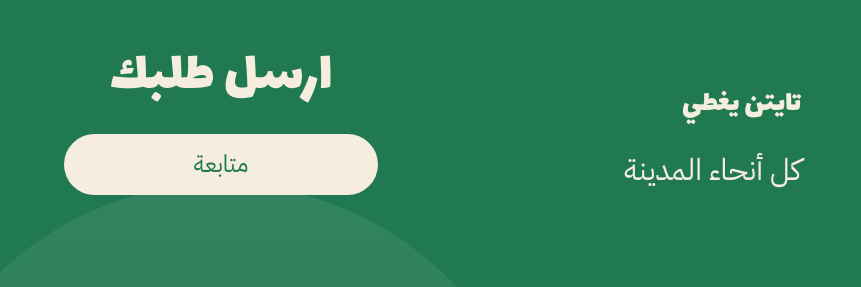
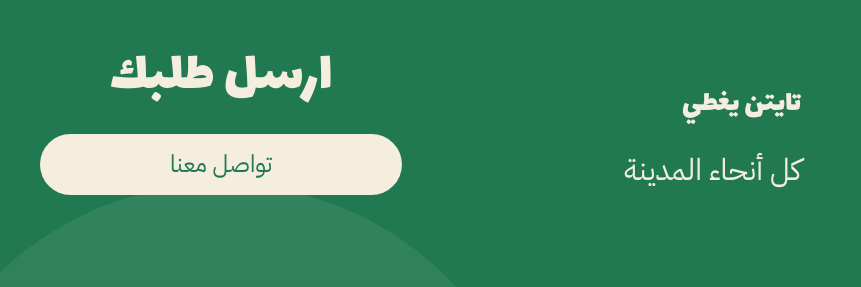
Before and after one commit to DarwishCodes/tytan, a website: page contact-us.html in a window 1280 px wide. Shown: the part 1003-1290 px from the top of the page, 419-1280 px from the left. Drawn offline with nearby package versions, Linux system fonts and the light colour scheme.

Commit message:
fix text

```diff
--- a/contact-us.html
+++ b/contact-us.html
@@ -236,7 +236,7 @@
                   <h3 class="footer__heading">
                     ارسل طلبك
                   </h3>
-                  <a class="btn btn-secondary" href="#">متابعة</a>
+                  <a class="btn btn-secondary" href="#">تواصل معنا</a>
                 </div>
                 <div class="footer__locations-box">
                   <p class="footer__title">تايتن يغطي</p>
@@ -252,7 +252,7 @@
                     <h3 class="footer__heading">
                       ارسل طلبك
                     </h3>
-                    <a class="btn btn-secondary" href="#">متابعة</a>
+                    <a class="btn btn-secondary" href="#">تواصل معنا</a>
                   </div>
                 </div>
 
```
Also changed, not shown: index-ar.html (+2 -2 lines).
